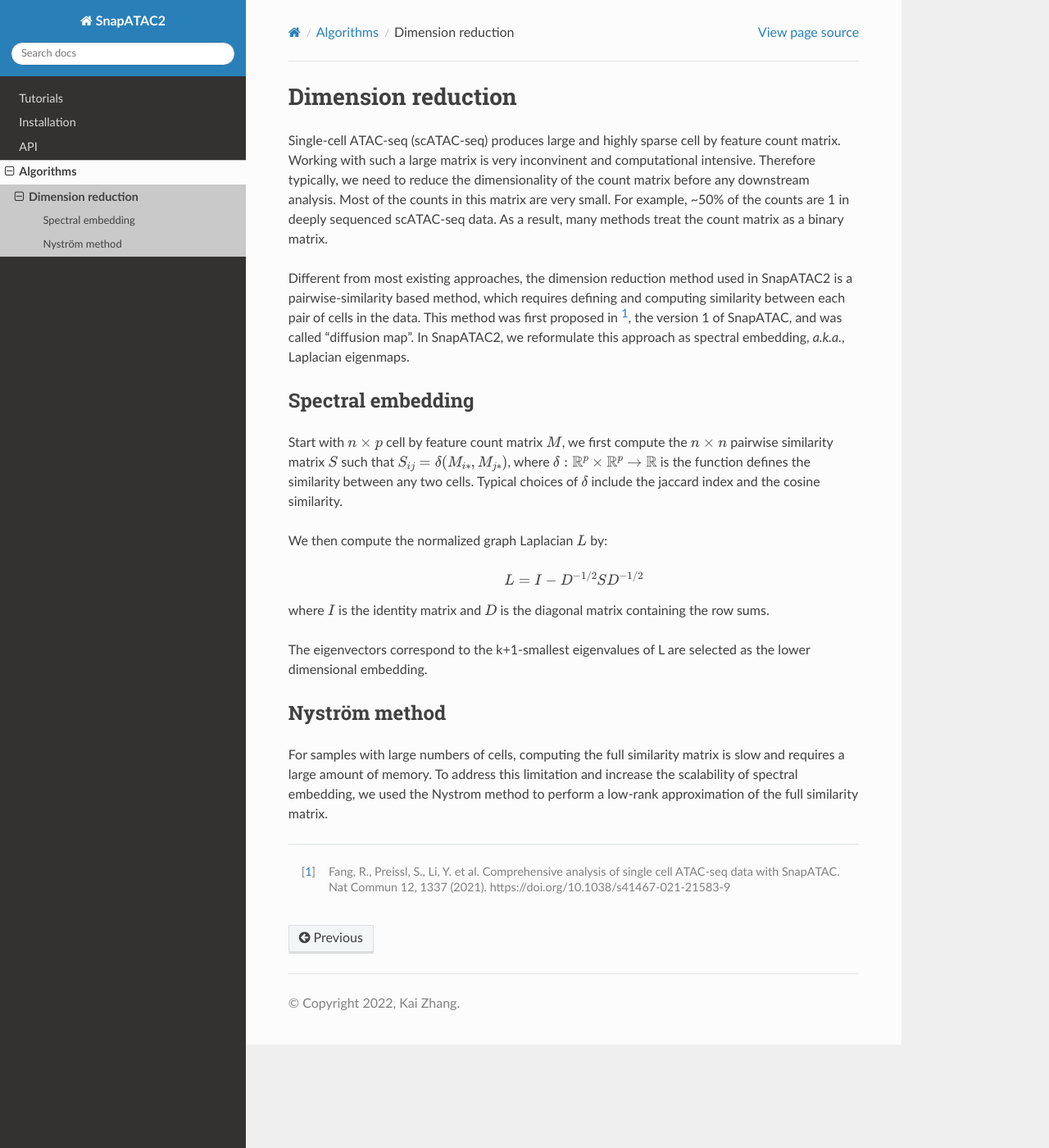
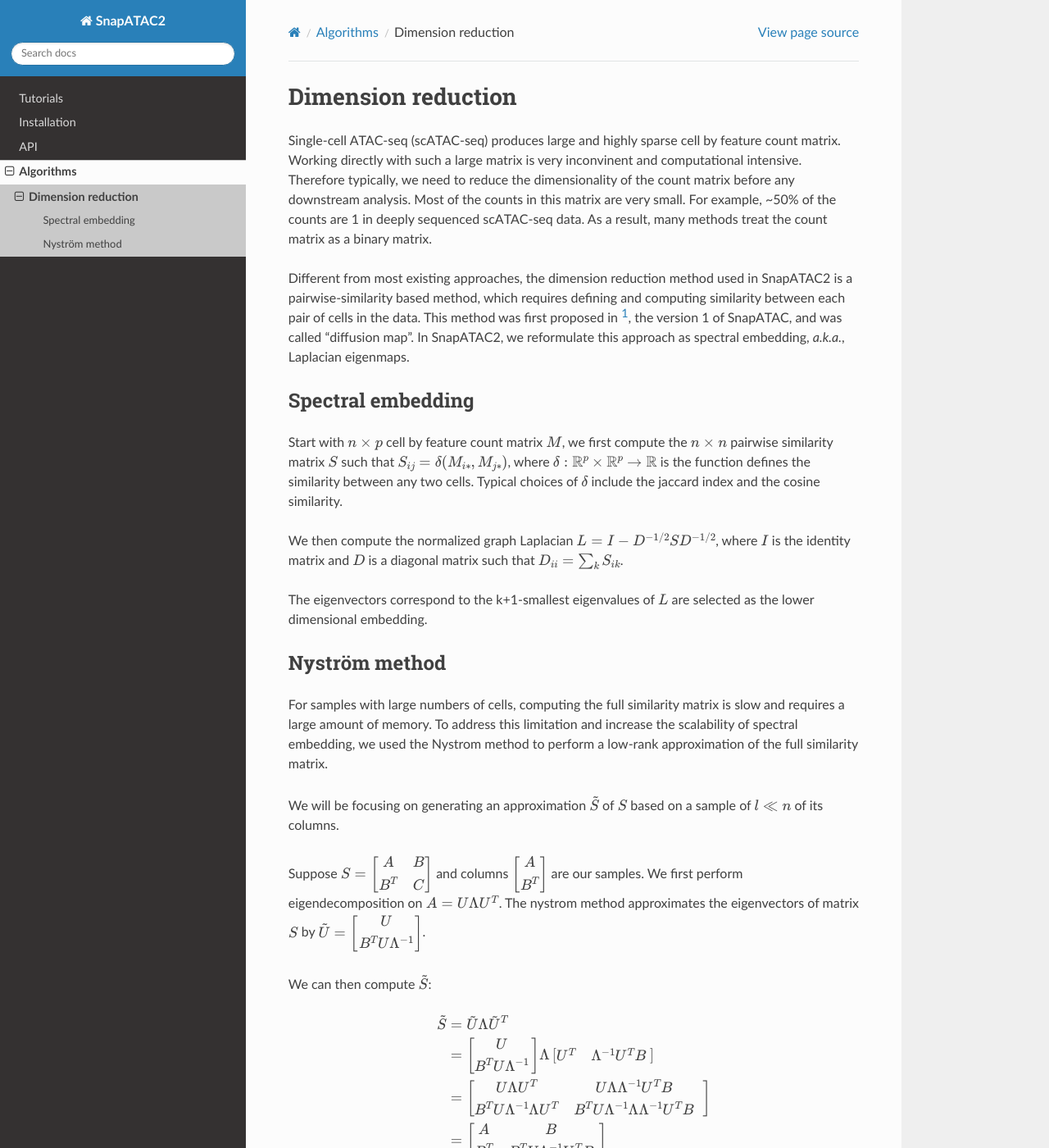
Before and after one commit to kaizhang/SnapATAC2, a Sphinx documentation site: the page built from docs/algorithms/dimension_reduction.md, in a window 1280 px wide and 1400 px high. Shown: the whole window at 82% size. Built offline with Sphinx 7.4.7 and the Read the Docs theme 2.0.0, drawn with Linux system fonts in a browser that asks for light colours; pages that are not in the unit, such as notebooks, are missing from menus; some of the changed text lies outside the part shown.

```diff
--- a/docs/algorithms/dimension_reduction.md
+++ b/docs/algorithms/dimension_reduction.md
@@ -2,7 +2,7 @@ Dimension reduction
 ===================
 
 Single-cell ATAC-seq (scATAC-seq) produces large and highly sparse cell by feature count matrix.
-Working with such a large matrix is very inconvinent and computational intensive.
+Working directly with such a large matrix is very inconvinent and computational intensive.
 Therefore typically, we need to reduce the dimensionality of the count matrix before
 any downstream analysis. Most of the counts in this matrix are very small. For example,
 ~50% of the counts are 1 in deeply sequenced scATAC-seq data. As a result,
@@ -23,15 +23,12 @@ where $\delta: \mathbb{R}^p \times \mathbb{R}^p \rightarrow \mathbb{R}$ is the
 function defines the similarity between any two cells. Typical choices of $\delta$
 include the jaccard index and the cosine similarity.
 
-We then compute the normalized graph Laplacian $L$ by:
+We then compute the normalized graph Laplacian
+$L = I - D^{-1/2} S D^{-1/2}$,
+where $I$ is the identity matrix and $D$ is a diagonal matrix such that
+$D_{ii} = \sum_k S_{ik}$.
 
-$$
-L = I - D^{-1/2} S D^{-1/2}
-$$
-
-where $I$ is the identity matrix and $D$ is the diagonal matrix containing the row sums.
-
-The eigenvectors correspond to the k+1-smallest eigenvalues of L are selected as
+The eigenvectors correspond to the k+1-smallest eigenvalues of $L$ are selected as
 the lower dimensional embedding.
 
 Nyström method
@@ -43,4 +40,47 @@ To address this limitation and increase the scalability of spectral embedding,
 we used the Nystrom method to perform a low-rank approximation of the full
 similarity matrix.
 
+We will be focusing on generating an approximation $\tilde{S}$ of $S$ based on
+a sample of $l ≪ n$ of its columns.
+
+Suppose
+$S = \begin{bmatrix}
+A & B\\
+B^T & C
+\end{bmatrix}$
+and columns $\begin{bmatrix} A \\ B^T \end{bmatrix}$ are our samples.
+We first perform eigendecomposition on $A = U \Lambda U^T$.
+The nystrom method approximates the eigenvectors of matrix $S$ by
+$\tilde{U} = \begin{bmatrix}
+U \\
+B^T U \Lambda^{-1}
+\end{bmatrix}$.
+
+We can then compute $\tilde{S}$:
+
+$$
+\begin{align*}
+\tilde{S} &= \tilde{U} \Lambda \tilde{U}^T \\
+&= \begin{bmatrix}
+U \\
+B^T U \Lambda^{-1}
+\end{bmatrix}\Lambda\begin{bmatrix}U^T & \Lambda^{-1}U^TB \end{bmatrix} \\
+&= \begin{bmatrix}
+U\Lambda U^T & U \Lambda \Lambda^{-1} U^T B \\
+B^T U \Lambda^{-1} \Lambda U^T & B^T U \Lambda^{-1} \Lambda \Lambda^{-1} U^T B
+\end{bmatrix} \\
+&= \begin{bmatrix}
+A & B \\
+B^T & B^T U \Lambda^{-1} U^T B\end{bmatrix}
+\end{align*}
+$$
+
+In practice, $\tilde{S}$ does not need to be computed.
+Instead, it is used implicitly to estimate the degree normalization vector:
+
+$$
+\tilde{d} = \tilde{S}\mathbf{1} = \begin{bmatrix}A\mathbf{1} + B\mathbf{1} \\ B^T \mathbf{1} + B^T A^{-1} B\mathbf{1}
+\end{bmatrix}
+$$
+
 [^Fang_2021]: Fang, R., Preissl, S., Li, Y. et al. Comprehensive analysis of single cell ATAC-seq data with SnapATAC. Nat Commun 12, 1337 (2021). https://doi.org/10.1038/s41467-021-21583-9
```
Also changed, not shown: 1 other file.
